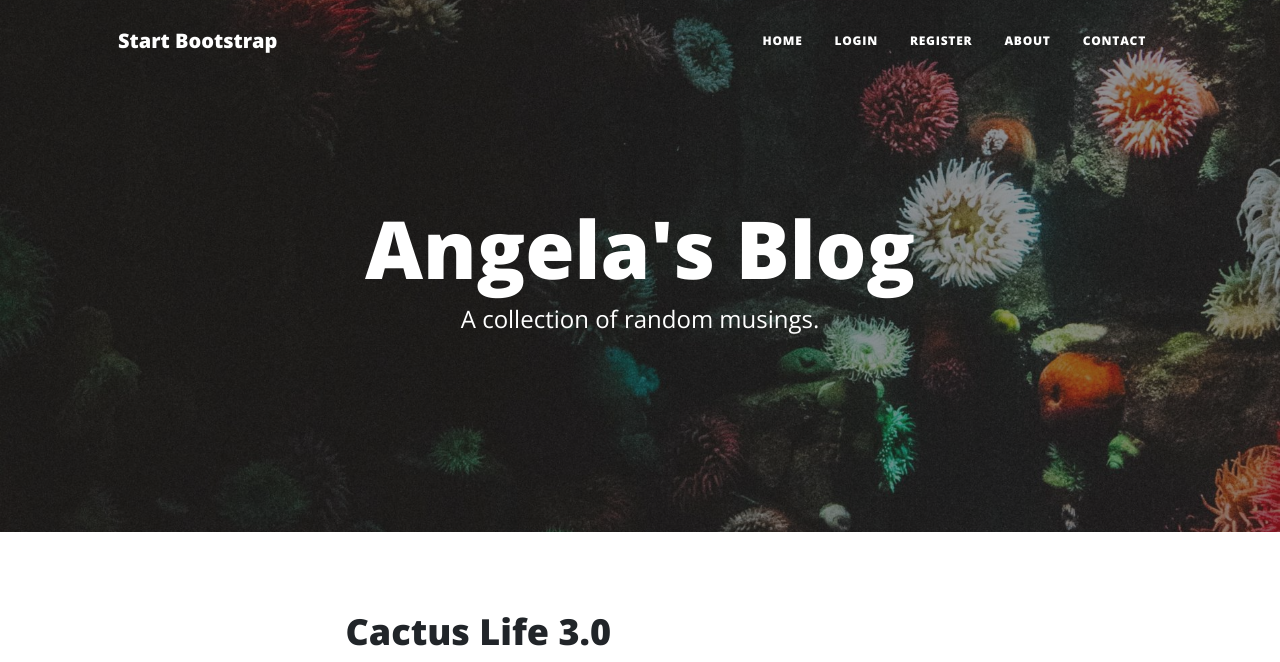
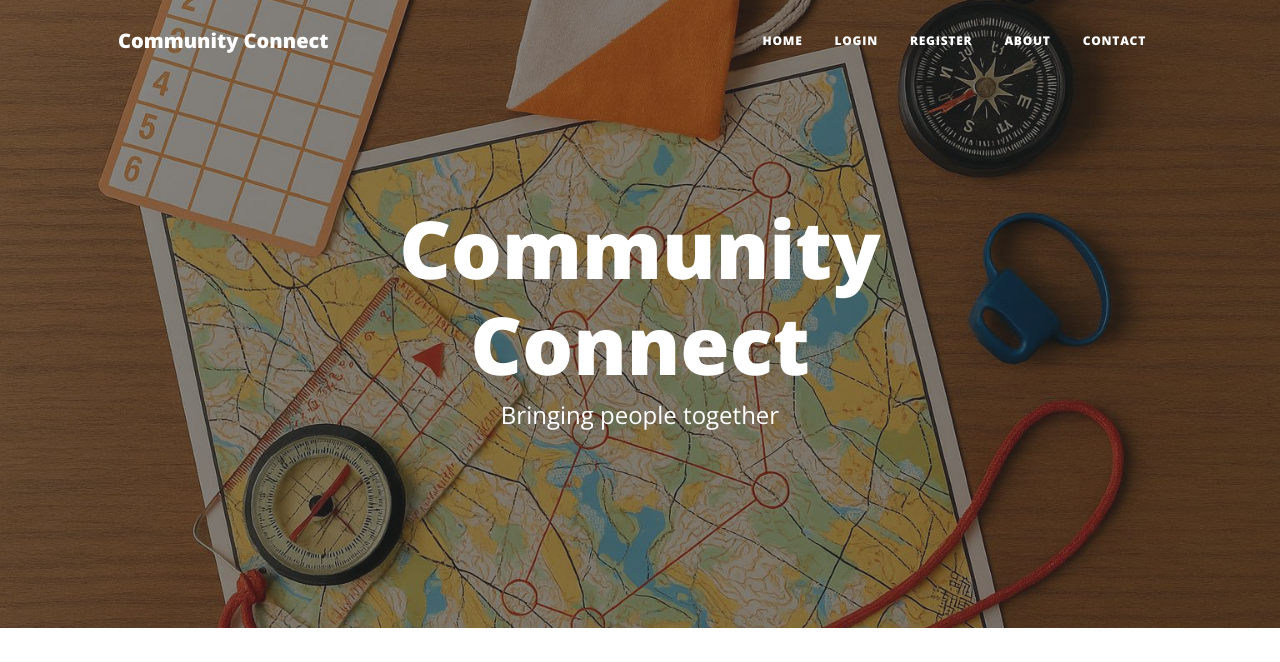
Before and after one commit to barricadoz/publishing-platform, a Flask app: page / in a window 1280 px wide. Shown: the top 662 px of the page. Run offline with Flask 3, Linux system fonts and the light colour scheme; data comes from the database, SQL or seed files in the repository; some libraries are stand-ins or nearby versions.

Commit message:
New requirements

```diff
--- a/requirements.txt
+++ b/requirements.txt
@@ -8,3 +8,5 @@ Werkzeug==3.0.0
 Flask==2.3.2
 flask_sqlalchemy==3.1.1
 SQLAlchemy==2.0.25
+gunicorn==21.2.0
+psycopg2-binary==2.9.9
--- a/templates/header.html
+++ b/templates/header.html
@@ -8,7 +8,7 @@
     />
     <meta name="description" content="" />
     <meta name="author" content="" />
-    <title>Angela's Blog</title>
+    <title>CommunityConnect</title>
     {% block styles %}
     <!-- Load Bootstrap-Flask CSS here -->
     {{ bootstrap.load_css() }}
@@ -44,7 +44,7 @@
     <!-- Navigation-->
     <nav class="navbar navbar-expand-lg navbar-light" id="mainNav">
       <div class="container px-4 px-lg-5">
-        <a class="navbar-brand" href="/">Start Bootstrap</a>
+        <a class="navbar-brand" href="/">Community Connect</a>
         <button
           class="navbar-toggler"
           type="button"
--- a/templates/index.html
+++ b/templates/index.html
@@ -9,8 +9,8 @@
     <div class="row gx-4 gx-lg-5 justify-content-center">
       <div class="col-md-10 col-lg-8 col-xl-7">
         <div class="site-heading">
-          <h1>Angela's Blog</h1>
-          <span class="subheading">A collection of random musings.</span>
+          <h1>Community Connect</h1>
+          <span class="subheading">Bringing people together</span>
         </div>
       </div>
     </div>
```
Also changed, not shown: static/assets/img/home-bg.jpg, 1 other file.
